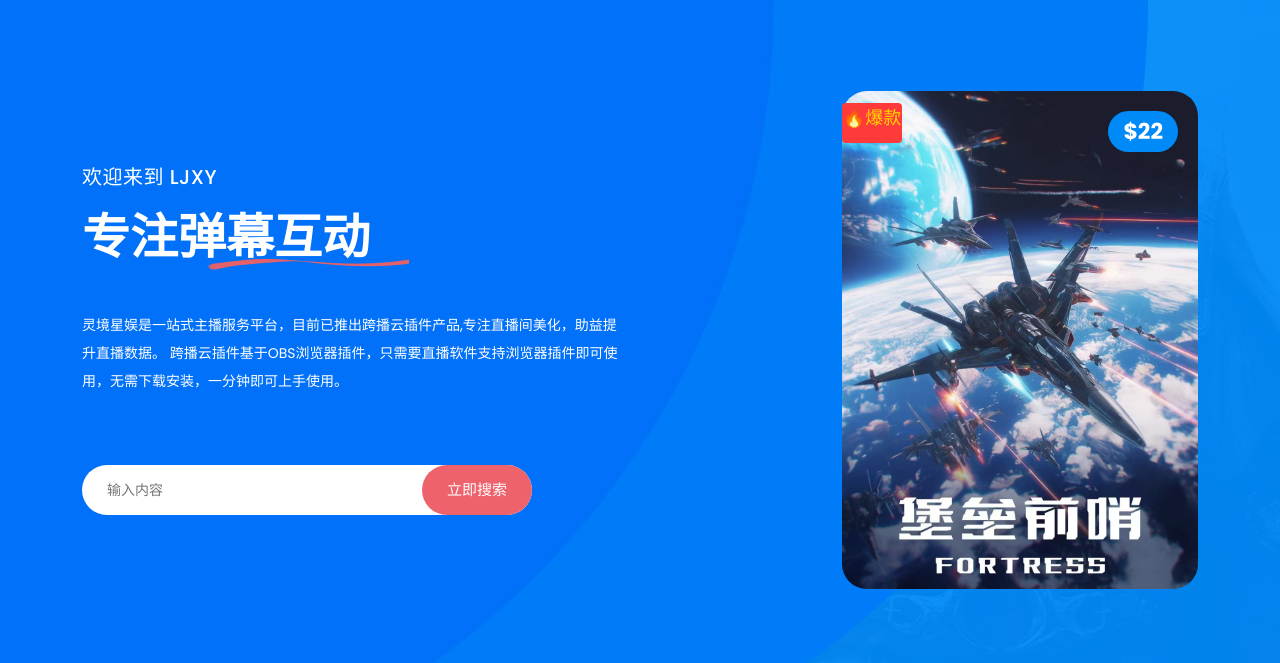
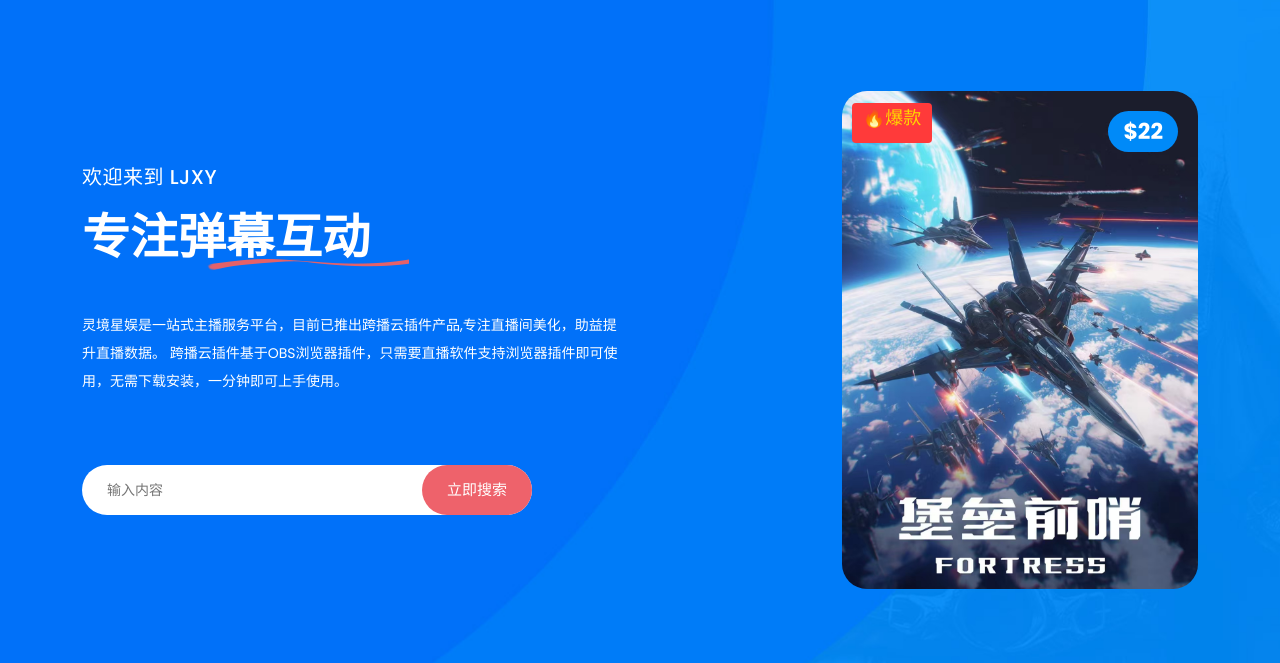
Before and after one commit to PPG888/ljxy_test, a plain HTML site: page index.html in a window 1280 px wide. Shown: the part 134-797 px from the top of the page. Drawn offline with nearby package versions, Linux system fonts and the light colour scheme.

Commit message:
Update templatemo-lugx-gaming.css

```diff
--- a/assets/css/templatemo-lugx-gaming.css
+++ b/assets/css/templatemo-lugx-gaming.css
@@ -755,11 +755,11 @@ Banner Style
 .main-banner .right-image span.offer {
   position: absolute;
   top: 12px;
-  left: 0px;
+  left: 10px;
   background-color: #ff3a3a;
   color: gold;
   font-size: 18px;
-  width: 60px;
+  width: 80px;
   height: 40px;
   line-height: 30px;
   text-align: center;
```
